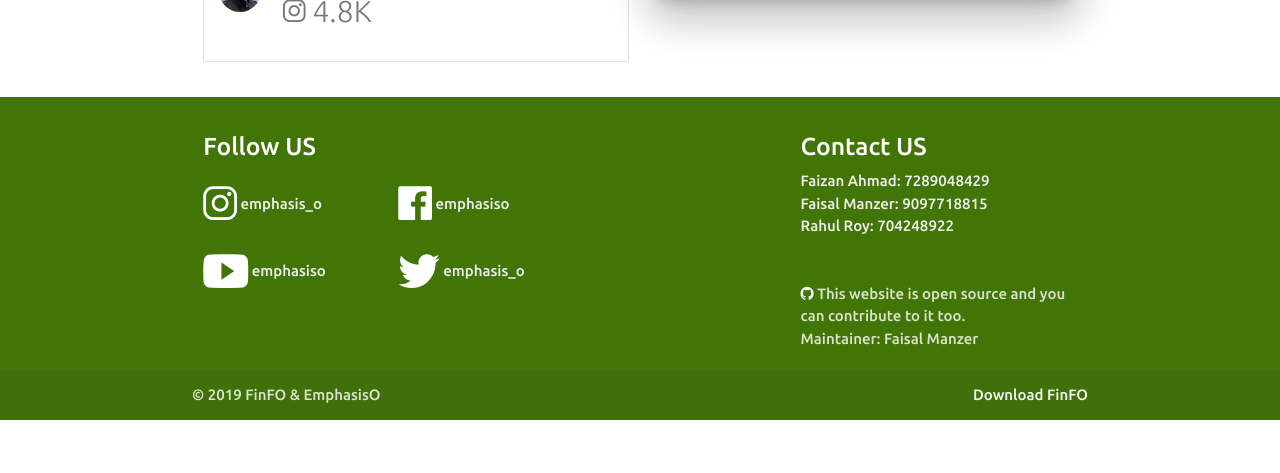
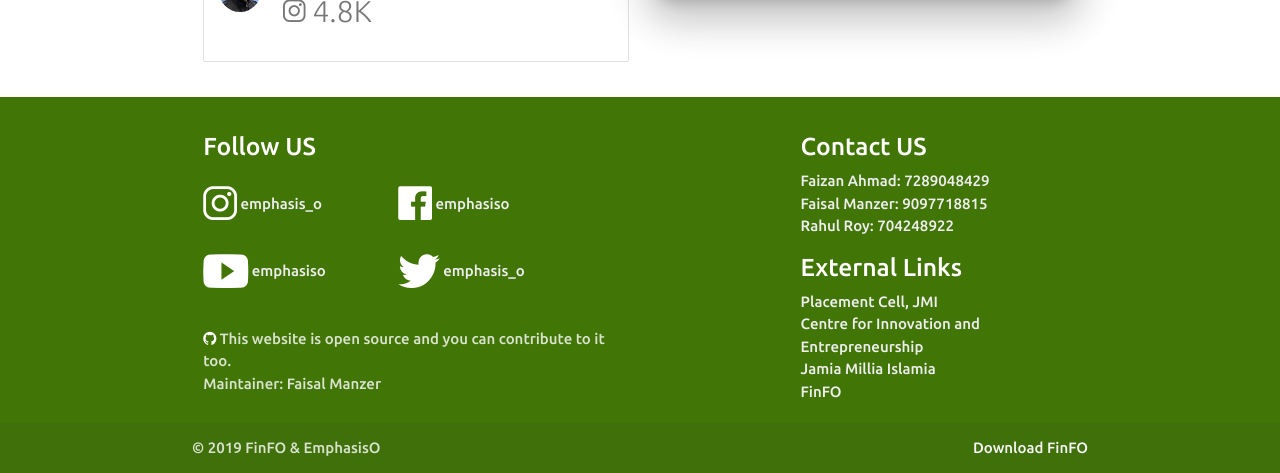
Before and after one commit to FinFO-app/emphasisO.com, a Jekyll site: the page built from index.html, in a window 1280 px wide and 900 px high, scrolled down 1142 px, cut to the strip 427-900 px from the top of the window. Built offline with Jekyll 4.4.1, drawn with Linux system fonts in a browser that asks for light colours; before the commit the page ends 1989 px from its top, so only the background shows below that; some of the changed text lies outside the part shown.

Commit message:
Minor Correction

```diff
--- a/_data/faqs.yml
+++ b/_data/faqs.yml
@@ -1,5 +1,5 @@
-- question: 'It’s not. Prior to the event registration will begin on the website.'
-  answer: 'There will be a minimal amount to be charged for spectators’ assurance.'
+- question: 'Is EmphasisO free?'
+  answer: 'It’s not. Prior to the event registration will begin on the website. There will be a minimal amount to be charged for spectators’ assurance.'
 
 - question: 'How & When to register?'
   answer: 'Prior to the event registration will begin. It will be notified on the  website itself. Also, on all the social media pages of EmaphasisO.'
--- a/_includes/_footer.html
+++ b/_includes/_footer.html
@@ -2,6 +2,7 @@
     <div class="container">
         <div class="row">
             <div class="col l6 s12">
+
                 <h5 class="white-text">Follow US</h5>
                 <ul class="double-ul">
 
@@ -17,6 +18,15 @@
 
                     {% endfor %}
                 </ul>
+                <br>
+                <span style="color: rgba(255, 255, 255, 0.8)">
+                    <a href="https://github.com/FinFO-app/emphasisO.com" style="color: rgba(255, 255, 255, 0.8)">
+                        <i class="icon ion-logo-github white-text"></i>
+                        This website is open source and you can contribute to it too.
+                    </a>
+                    <br>
+                Maintainer: <a href="https://faisal-manzer.in" style="color: rgba(255, 255, 255, 0.8)">Faisal Manzer</a>
+                </span>
             </div>
 
             <div class="col l4 offset-l2 s12">
@@ -32,23 +42,42 @@
                     {% endfor %}
                 </ul>
 
-                <br>
-                <br>
-                <span style="color: rgba(255, 255, 255, 0.8)">
-                    <a href="https://github.com/FinFO-app/emphasisO.com" style="color: rgba(255, 255, 255, 0.8)">
-                        <i class="icon ion-logo-github white-text"></i>
-                        This website is open source and you can contribute to it too.
-                    </a>
-                    <br>
-                Maintainer: <a href="https://faisal-manzer.in" style="color: rgba(255, 255, 255, 0.8)">Faisal Manzer</a>
-                </span>
+                <h5 class="white-text">External Links</h5>
+                <ul>
+                    <li>
+                        <a class="grey-text text-lighten-3"
+                           href="https://api.whatsapp.com/send?phone=91{{core.whatsapp}}">
+                            Placement Cell, JMI
+                        </a>
+                    </li>
+                    <li>
+                        <a class="grey-text text-lighten-3"
+                           href="https://api.whatsapp.com/send?phone=91{{core.whatsapp}}">
+                            Centre for
+                            Innovation and Entrepreneurship
+                        </a>
+                    </li>
+                    <li>
+                        <a class="grey-text text-lighten-3"
+                           href="https://api.whatsapp.com/send?phone=91{{core.whatsapp}}">
+                            Jamia Millia Islamia
+                        </a>
+                    </li>
+                    <li>
+                        <a class="grey-text text-lighten-3"
+                           href="https://api.whatsapp.com/send?phone=91{{core.whatsapp}}">
+                            FinFO
+                        </a>
+                    </li>
+                </ul>
             </div>
         </div>
     </div>
     <div class="footer-copyright">
         <div class="container" style="color: rgba(255, 255, 255, 0.8)">
             © 2019 FinFO & EmphasisO
-            <a class="grey-text text-lighten-4 right" href="#!" style="color: rgba(255, 255, 255, 0.8)">Download
+            <a class="grey-text text-lighten-4 right" style="color: rgba(255, 255, 255, 0.8)"
+               href="https://finfo.xyz/download/">Download
                 FinFO</a>
         </div>
     </div>
--- a/index.html
+++ b/index.html
@@ -10,25 +10,28 @@
     <div class="col s12 m6 l6">
         <div class="center-hv full-page">
             <div class="center">
+                <h2 class="center-hv">
+                    <img src="/assets/images/cie-logo.png" alt="" style="height: 3rem; width: auto">
+                    &nbsp;&nbsp;
+                    <span>
+                        Centre for
+                    Innovation and Entrepreneurship, <br>
+                        <b class="green-text" style="font-weight: 700">
+                        Jamia Millia Islamia
+                    </b>
+                    </span>
+                    &nbsp;&nbsp;
+                    <img src="/assets/images/jmi-logo.png" alt="" style="height: 3rem; width: auto">
+                </h2>
+                <div>
+                    Presents
+                </div>
+                <br>
+                <br>
                 <h1 class="hide">
                     Emphasiso E-Summit 2019
                 </h1>
                 <img src="/assets/images/emphasiso-logo-full.png" alt="" class="full-image">
-                <a href="https://finfo.xyz/download/">
-                    <h2 class="center-hv" style="color: #444444">
-                        A &nbsp;<img src="/assets/images/finfo-icon.png" style="height: 1rem; width: auto" alt="">&nbsp;
-                        Initiative
-                    </h2>
-                </a>
-                <br>
-                <br>
-                <h2>
-                    Organised By <br>
-                    Centre for Innovation and Entrepreneurship, <br>
-                    <b class="green-text" style="font-weight: 700">
-                        Jamia Millia Islamia
-                    </b>
-                </h2>
             </div>
         </div>
     </div>
@@ -36,21 +39,15 @@
     <div class="col s12 m6 l6">
         <div class="full-page center-hv">
             <div class="center" style="width: 100%">
+                <h5>
+                    <span class="green-text">
+                        E-Summit and Startup Internship Fare
+                    </span>
+                    <br>
+                    Starts In:
+                </h5>
                 {% include counter.html %}
                 <br>
-                <br>
-                <!--<div class="" style="display: flex;justify-content: center">-->
-                <!--<div style="width: 90%">-->
-                <!--<div style="position:relative;padding-top:56.25%;width: 100%" class="z-depth-5">-->
-                <!--<iframe width="560" height="315"-->
-                <!--src="https://www.youtube-nocookie.com/embed/NzHxNPifXNM?controls=0" frameborder="0"-->
-                <!--allow="accelerometer; autoplay; encrypted-media; gyroscope; picture-in-picture"-->
-                <!--style="position:absolute;top:0;left:0;width:100%;height:100%;"-->
-                <!--allowfullscreen></iframe>-->
-                <!--</div>-->
-                <!--</div>-->
-                <!--</div>-->
-
                 <div class="video-container z-depth-5" style="border-radius: 20px">
                     <iframe width="560" height="315"
                             src="https://www.youtube-nocookie.com/embed/NzHxNPifXNM?controls=0" frameborder="0"
```
Also changed, not shown: 404.html (deleted), README.md, assets/images/cie-logo.png (added), assets/images/jmi-logo.png (added).
